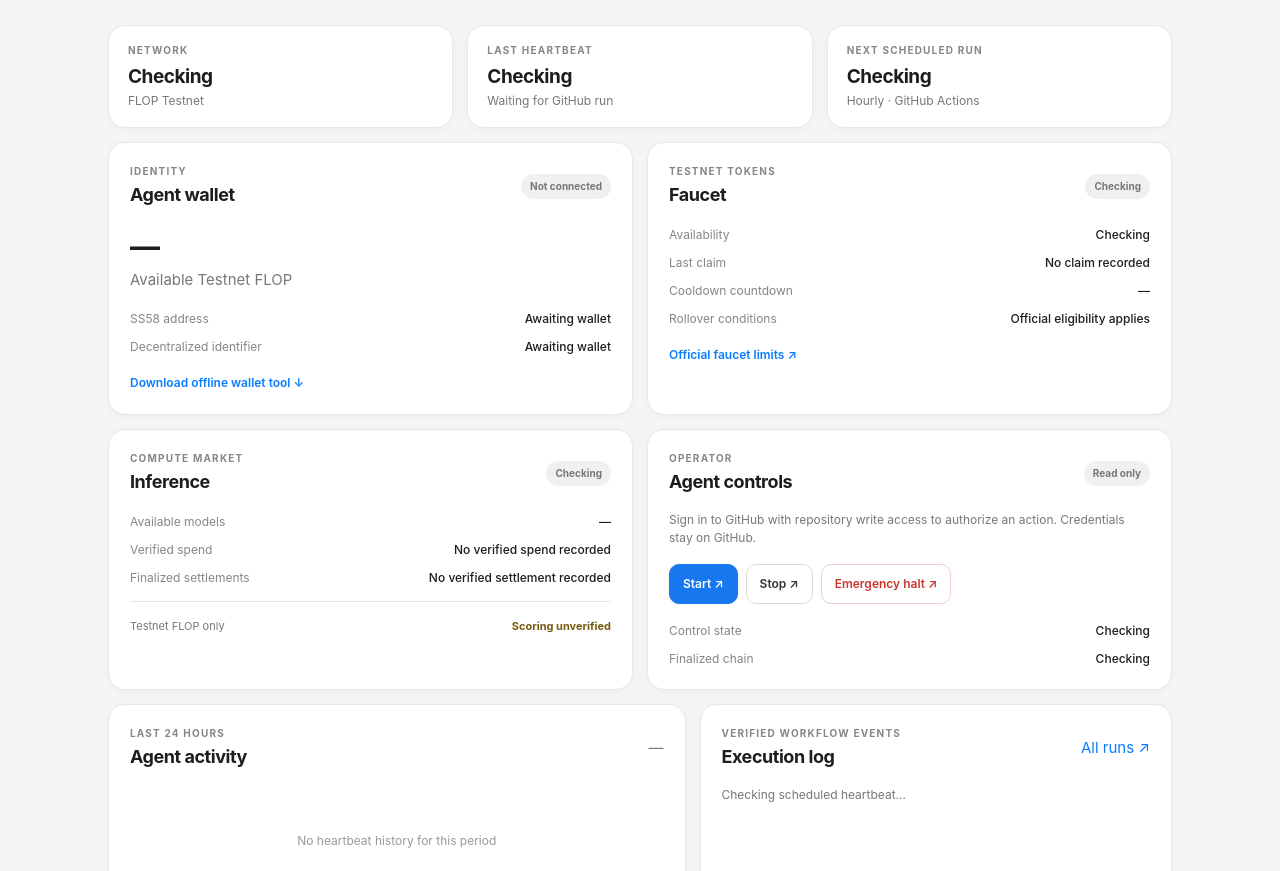
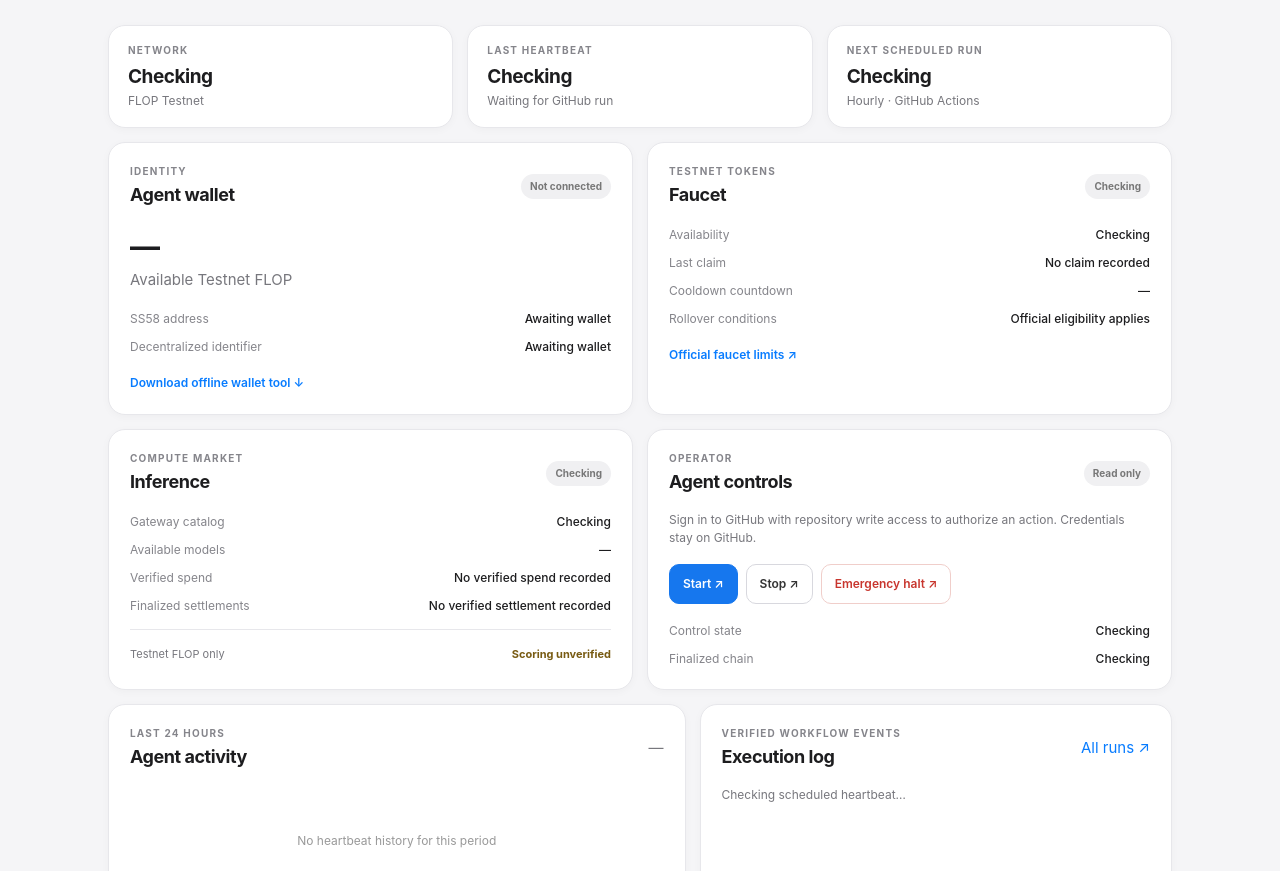
Before and after one commit to pawansatoshi/FLOP-Agent, a website: page public/index.html in a window 1280 px wide. Shown: the part 229-1100 px from the top of the page. Drawn offline with Linux system fonts and the light colour scheme; no server answers.

Commit message:
Fix production inference status rendering

```diff
--- a/public/index.html
+++ b/public/index.html
@@ -13,7 +13,7 @@
 <div class="cards">
 <section class="card"><div class="card-head"><div><p class="eyebrow">IDENTITY</p><h2>Agent wallet</h2></div><span id="wallet-state" class="pill">Not connected</span></div><strong class="balance" id="balance">—</strong><span class="muted">Available Testnet FLOP</span><dl><dt>SS58 address</dt><dd id="address">Awaiting wallet</dd><dt>Decentralized identifier</dt><dd id="did">Awaiting wallet</dd></dl><a class="text-link" href="/identity.html" download="flop-agent-identity.html">Download offline wallet tool ↓</a></section>
 <section class="card"><div class="card-head"><div><p class="eyebrow">TESTNET TOKENS</p><h2>Faucet</h2></div><span id="faucet-pill" class="pill">Checking</span></div><dl><dt>Availability</dt><dd id="faucet">Checking</dd><dt>Last claim</dt><dd id="claim">No claim recorded</dd><dt>Cooldown countdown</dt><dd id="cooldown">—</dd><dt>Rollover conditions</dt><dd id="rollover">Official eligibility applies</dd></dl><a class="text-link" href="https://faucet.flop.network/limits">Official faucet limits ↗</a></section>
-<section class="card"><div class="card-head"><div><p class="eyebrow">COMPUTE MARKET</p><h2>Inference</h2></div><span id="gateway-pill" class="pill">Checking</span></div><dl><dt>Available models</dt><dd id="models">—</dd><dt>Verified spend</dt><dd id="spend">No verified spend recorded</dd><dt>Finalized settlements</dt><dd id="settlements">No verified settlement recorded</dd></dl><div class="note-row"><span>Testnet FLOP only</span><span id="scoring">Scoring unverified</span></div></section>
+<section class="card"><div class="card-head"><div><p class="eyebrow">COMPUTE MARKET</p><h2>Inference</h2></div><span id="gateway-pill" class="pill">Checking</span></div><dl><dt>Gateway catalog</dt><dd id="gateway">Checking</dd><dt>Available models</dt><dd id="models">—</dd><dt>Verified spend</dt><dd id="spend">No verified spend recorded</dd><dt>Finalized settlements</dt><dd id="settlements">No verified settlement recorded</dd></dl><div class="note-row"><span>Testnet FLOP only</span><span id="scoring">Scoring unverified</span></div></section>
 <section class="card"><div class="card-head"><div><p class="eyebrow">OPERATOR</p><h2>Agent controls</h2></div><span id="control-pill" class="pill">Read only</span></div><p class="muted">Sign in to GitHub with repository write access to authorize an action. Credentials stay on GitHub.</p><div class="buttons"><a class="primary" href="https://github.com/pawansatoshi/FLOP-Agent/actions/workflows/control.yml">Start ↗</a><a href="https://github.com/pawansatoshi/FLOP-Agent/actions/workflows/control.yml">Stop ↗</a><a class="danger" href="https://github.com/pawansatoshi/FLOP-Agent/actions/workflows/control.yml">Emergency halt ↗</a></div><dl><dt>Control state</dt><dd id="control">Checking</dd><dt>Finalized chain</dt><dd id="chain">Checking</dd></dl></section>
 </div>
 <div class="lower-grid"><section class="card activity-card"><div class="card-head"><div><p class="eyebrow">LAST 24 HOURS</p><h2>Agent activity</h2></div><span id="activity-total" class="muted">—</span></div><div class="chart" id="activity-chart" role="img" aria-label="Heartbeat activity over the past 24 hours"><svg viewBox="0 0 720 190" aria-hidden="true" preserveAspectRatio="none"></svg><div id="chart-empty" class="chart-empty">No heartbeat history for this period</div></div><div class="legend"><span><i class="legend-success"></i>Successful heartbeat</span><span><i class="legend-other"></i>Other result</span></div></section><section class="card runs"><div class="card-head"><div><p class="eyebrow">VERIFIED WORKFLOW EVENTS</p><h2>Execution log</h2></div><a href="https://github.com/pawansatoshi/FLOP-Agent/actions">All runs ↗</a></div><p id="scheduled" class="muted">Checking scheduled heartbeat…</p><ul id="runs"></ul></section></div>
```
Also changed, not shown: test/agent.test.mjs (+9 -1 lines).
